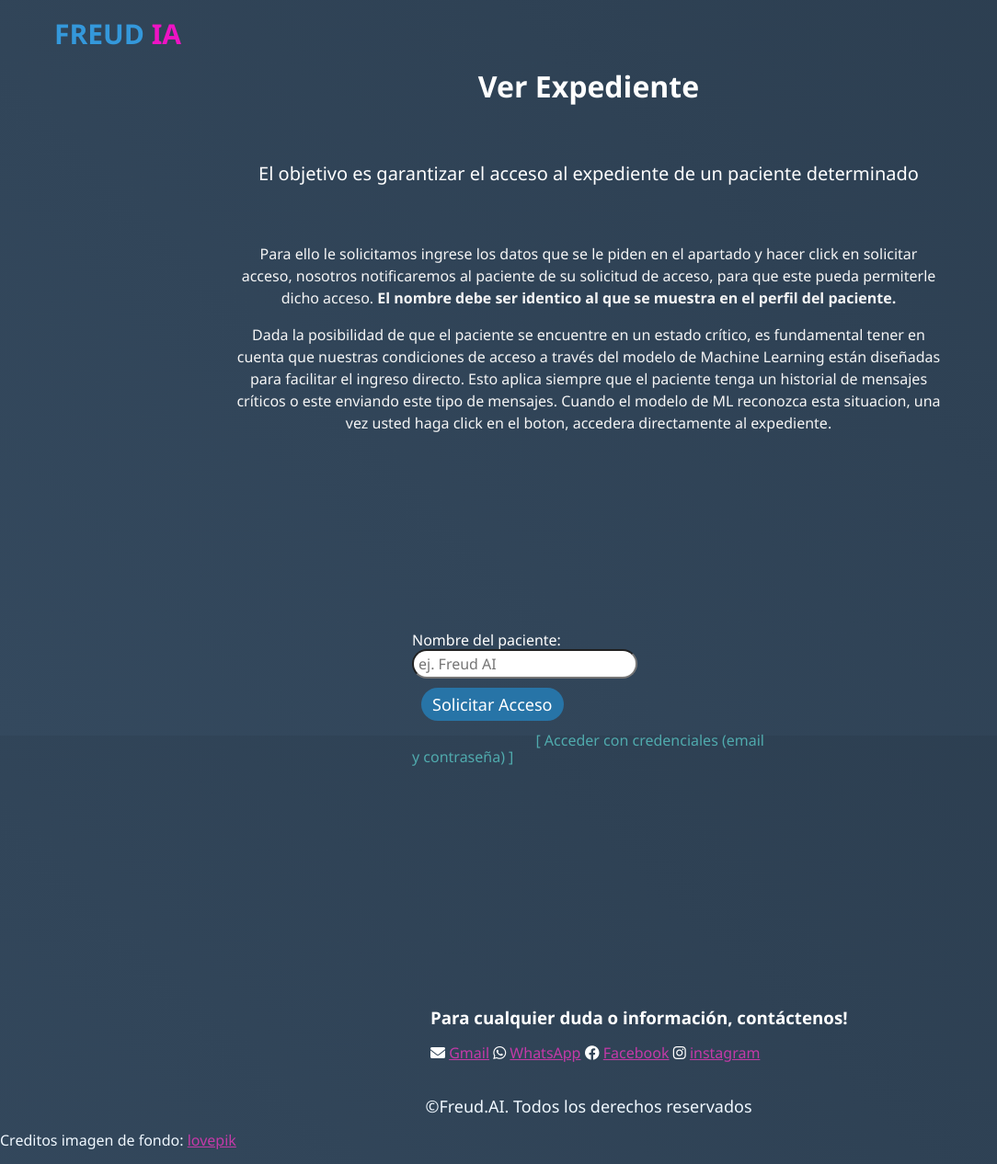
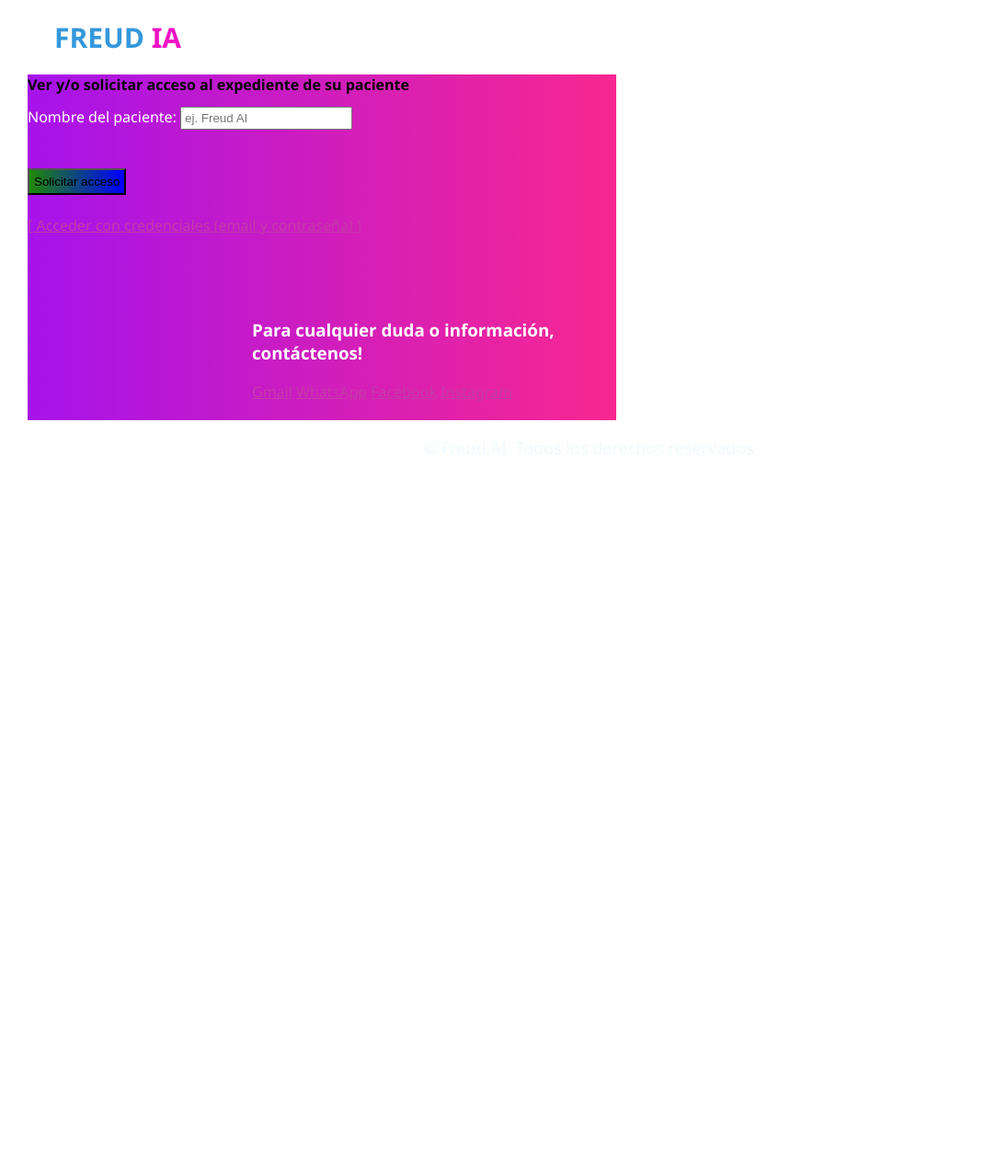
Before and after one commit to elmerurbina/freud-ai, a Flask app: page /verExpediente in a window 1280 px wide. Shown: the whole page at 92% size, without its empty margins (0-1084 px from the left). After the commit the page ends 494 px from the top, so only its background shows below. Run offline with Flask 3, Linux system fonts and the light colour scheme.

Commit message:
Freud AI

```diff
--- a/static/expediente.css
+++ b/static/expediente.css
@@ -1,13 +1,22 @@
 /* styles.css */
 
 body {
-   background: linear-gradient(45deg, #34495e, #2c3e50);
    font-family: 'Segoe UI', Tahoma, Geneva, Verdana, sans-serif;
    margin: 0;
    padding: 0;
    background-size: cover;
    background-repeat: no-repeat;
    background-attachment: fixed;
+}
+
+section {
+   background: linear-gradient(to right, rgb(166, 19, 235), rgb(248, 39, 144));
+   width: 50%;
+   font-size: 16px;
+   margin-bottom: 25%px;
+   align-items: center;
+   margin-left: 30px;
+
 }
 
 .logo {
@@ -17,27 +26,9 @@ body {
    margin-left: -80%;
 }
 
-a.credentials {
-   color: #50aaad;
-   margin-top: 2%;
-   margin-left: 35%;
-   margin-right: 40%;
-   text-decoration: none; /* Removes the default underline */
+a {
+   color: #c43aa8;
 }
-
-a.credentials:visited {
-   color: #58cdeb;
-}
-
-a.credentials:hover {
-   color: #3498db;
-}
-
-a.credentials:active {
-   color: #2980b9;
-}
-
-a {color: #c43aa8;}
 
 span {
    color: #EE13C4;
@@ -49,23 +40,8 @@ h1 {
    color: #fff;
 }
 
-p.principal {
-   text-align: center;
-   color: white;
-   font-size: 20px;
-   margin-bottom: 5%;
-   margin-top: 5%;
-}
-
-p.segundo {
-   text-align: center;
-   color: whitesmoke;
-   margin-top: 0%;
-   margin-left: 20%;
-   margin-right: 20%;
+h2 {
    font-size: 16px;
-   display: inline-block;
-   line-height: 1.5;
 }
 
 label {
@@ -74,12 +50,12 @@ label {
 }
 
 input {
-   padding: 5px;
-   border-radius: 20px;
+   padding: 3px;
+   border-radius: none;
 }
 
 .contacto {
-   margin-top: -8%;
+   margin-top: 8%;
    color: #fff;
    padding: 20px;
    margin-left: 35%;
@@ -97,32 +73,12 @@ footer {
    margin-top: 10px;
 }
 
-.solicitarAcceso {
-   display: flex;
-   align-items: center;
-   height: 100vh;
-   margin-top: -10%;
-   margin-right: 35%;
-   margin-left: 35%;
+button {
+   background: linear-gradient(to right, rgb(31, 138, 4), blue);
+   margin-top: 20px;
+   padding: 5px;
 }
 
-p{color:aliceblue}
-
-a.solicitar {
-   background-color: #2774a7;
-   border: none;
-   border-radius: 20px;
-   padding: 6px 12px;
-   color: white;
-   font-size: 18px;
-   font-family: 'Segoe UI', Tahoma, Geneva, Verdana, sans-serif;
-   text-align: center;
-   cursor: pointer;
-   margin-top: 0;
-   margin-left: 10px;
-   text-decoration: none;
+p {
+   color: aliceblue;
 }
-
-a.solicitar:hover {
-   background-color: #2980b9;
-}
--- a/templates/verExpediente.html
+++ b/templates/verExpediente.html
@@ -1,34 +1,29 @@
 <!DOCTYPE html>
-<html lang="es">
+<html lang="en">
 <head>
+    <meta charset="UTF-8">
+    <meta name="viewport" content="width=device-width, initial-scale=1.0">
+    <title>Freud AI</title>
     <link rel="stylesheet" type="text/css" href="{{ url_for('static', filename='expediente.css') }}">
-    <link rel="stylesheet" href="https://cdnjs.cloudflare.com/ajax/libs/normalize/8.0.1/normalize.min.css" />
-    <link rel="stylesheet" href="https://cdnjs.cloudflare.com/ajax/libs/font-awesome/6.0.0-beta3/css/all.min.css">
-    <title>Ver Expediente</title>
+
 </head>
 <body>
-    <h1 class="logo">Freud&nbsp;<span>IA</span></h1>
-    <h1>Ver Expediente</h1>
-    <p class="principal">El objetivo es garantizar el acceso al expediente de un paciente determinado</p>
-    <p class="segundo">Para ello le solicitamos ingrese los datos que se le piden en el apartado y hacer click en solicitar acceso, nosotros notificaremos al paciente de su solicitud de acceso, para que este pueda permiterle dicho acceso. <b>El nombre debe ser identico al que se muestra en el perfil del paciente.</b></p>
-    <p class="segundo">Dada la posibilidad de que el paciente se encuentre en un estado crítico, es fundamental tener en cuenta que nuestras condiciones de acceso a través del modelo de Machine Learning están diseñadas para facilitar el ingreso directo. Esto aplica siempre que el paciente tenga un historial de mensajes críticos o este enviando este tipo de mensajes. Cuando el modelo de ML reconozca esta situacion, una vez usted haga click en el boton, accedera directamente al expediente.</p>
+    <h1 class="logo">Freud <span>IA</span></h1>
 
+    <section>
     <div class="solicitarAcceso">
+
+        <h2>Ver y/o solicitar acceso al expediente de su paciente</h2>
+
         <form>
-            <label for="nombre">Nombre del paciente: </label>
-            <input type="text" name="nombre" id="nombre" placeholder="ej. Freud AI" required> <br>
-            <br>
-            <a href="#" class="solicitar">Solicitar Acceso</a>
-            <br>
-            <br>
-            <a class="credentials" href="{{ url_for('login_account') }} ">[ Acceder con credenciales (email y contraseña) ]</a>
-
+            <label for="nombre">Nombre del paciente:</label>
+            <input type="text" name="nombre" id="nombre" placeholder="ej. Freud AI" required><br><br>
+            <button>Solicitar acceso</button><br><br>
+            <a class="credentials" href="{{ url_for('login_account') }}">[ Acceder con credenciales (email y contraseña) ]</a>
         </form>
     </div>
 
-
-
-    <div class="contacto " id="ayuda">
+    <div class="contacto" id="ayuda">
         <h3>Para cualquier duda o información, contáctenos!</h3>
         <i class="fa-solid fa-envelope"></i>
         <a class="gmail" href="mailto:freud.ai@gmail.com">Gmail</a>
@@ -37,13 +32,12 @@
         <i class="fa-brands fa-facebook"></i>
         <a class="facebook" href="freud.ai">Facebook</a>
         <i class="fa-brands fa-instagram"></i>
-        <a class="instagram" href="freud.ai">instagram</a>
+        <a class="instagram" href="freud.ai">Instagram</a>
     </div>
+</section>
+    <footer>
+        <p>&copy; Freud.AI. Todos los derechos reservados</p>
 
-    <footer>
-        <p>&copy;Freud.AI.  Todos los derechos reservados</p>
     </footer>
-
-    <p class="Creditos"> Creditos imagen de fondo:  <a href="https://www.lovepik.com">lovepik</a>  </p>
 </body>
 </html>
```
Also changed, not shown: static/login.css (+11 -13 lines), templates/login.html (+6 -24 lines).
